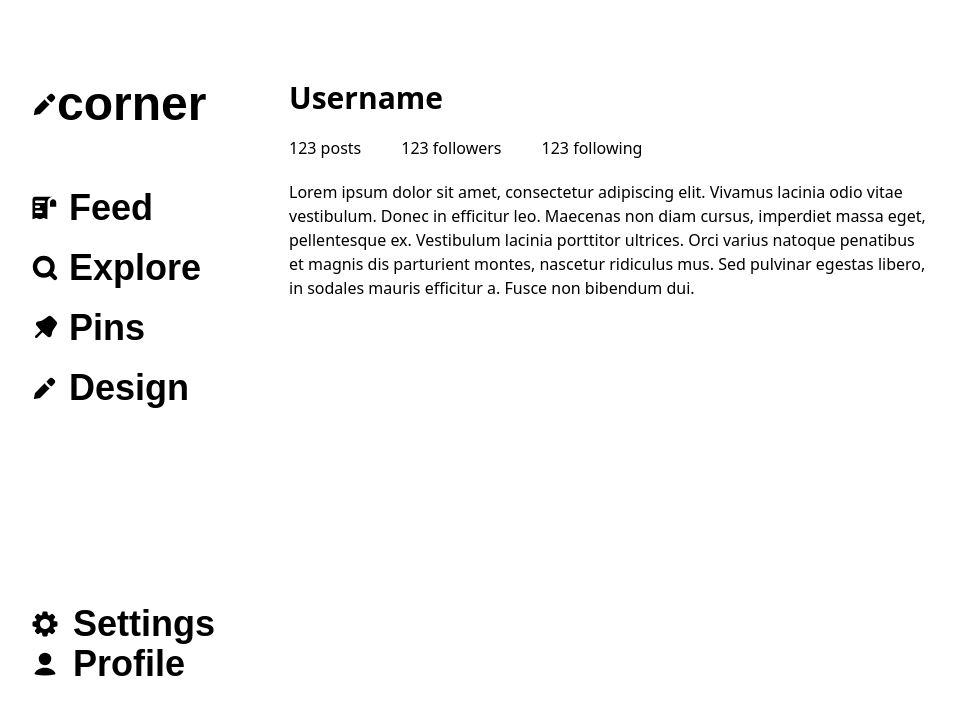
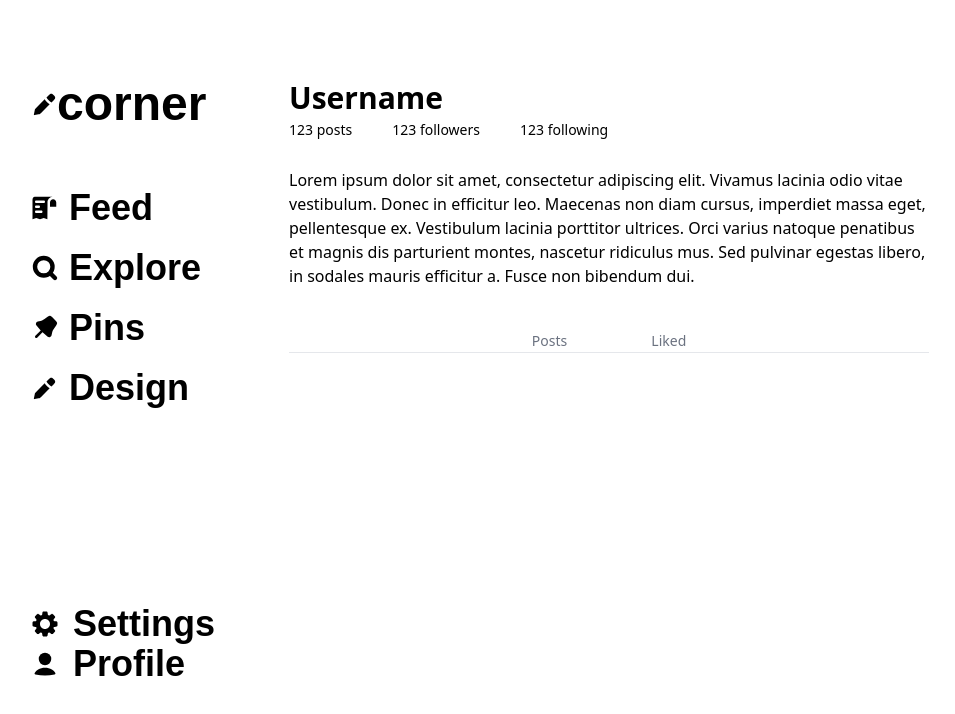
Before and after one commit to edis0n-zhang/corner, a SvelteKit app: page /profile in a window 1280 px wide. Shown: the top 714 px of the page, without its empty margins (31-986 px from the left). Built offline with nearby package versions, Linux system fonts and the light colour scheme.

Commit message:
added buttons to toggle content in profile

```diff
--- a/src/routes/profile/+page.svelte
+++ b/src/routes/profile/+page.svelte
@@ -1,32 +1,56 @@
 <script>
+  let displayedContent = ""
 </script>
 
 <div class="flex justify-center h-screen">
   <div class="w-1/2 fixed font-monsterrat">
-    <div>
 
     <div class="font-semibold mt-20 text-3xl">
       Username
     </div>
 
-        <div class="flex flex-row mt-5">
+    <div class="flex flex-row mt-1 text-sm">
       <div>
         123 posts
       </div>
-          <div class="ml-10 hover:underline">
+      <div class="ml-10 hover:underline text-sm">
         123 followers
       </div>
-          <div class="ml-10 hover:underline">
+      <div class="ml-10 hover:underline text-sm">
         123 following
       </div>
     </div>
 
-        <div class="mt-5">
+    <div class="mt-7">
       Lorem ipsum dolor sit amet, consectetur adipiscing elit. Vivamus lacinia odio vitae vestibulum. Donec in efficitur leo. Maecenas non diam cursus, imperdiet massa eget, pellentesque ex. Vestibulum lacinia porttitor ultrices. Orci varius natoque penatibus et magnis dis parturient montes, nascetur ridiculus mus. Sed pulvinar egestas libero, in sodales mauris efficitur a. Fusce non bibendum dui.
     </div>
+
+    <div class="text-center py-10">
+      <button
+          class="mr-20 text-gray-500 hover:bg-gray-200 text-sm"
+          on:click={() => displayedContent = "posts"}>
+          Posts
+      </button>
+      <button
+          class="text-gray-500 hover:bg-gray-200 text-sm"
+          on:click={() => displayedContent = "liked"}>
+          Liked
+      </button>
+      <hr>
     </div>
 
+    {#if displayedContent === "posts"}
+    <div>
+        This is Content 1
     </div>
+{:else if displayedContent === "liked"}
+    <div>
+        This is Content 2
+    </div>
+{/if}
+
+  </div>
+
 </div>
 
 <style lang="postcss">
```
Lines whose indentation alone changed are shown as unchanged.
